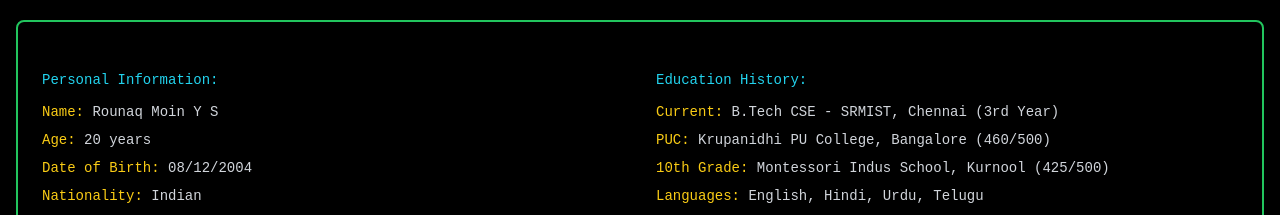
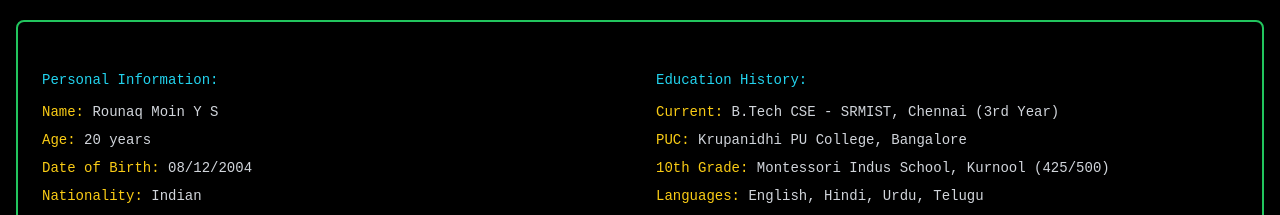
Before and after one commit to rounaq-moin/RounaqMoin, a React (Create React App) app: page / in a window 1280 px wide. Shown: the part 2020-2235 px from the top of the page. Built offline with nearby package versions, Linux system fonts and the light colour scheme.

Commit message:
Update About.js

```diff
--- a/src/components/About.js
+++ b/src/components/About.js
@@ -261,7 +261,7 @@ const About = () => {
                  <h4 className="text-cyan-400 mb-3">Education History:</h4>
                  <ul className="text-gray-300 space-y-2">
                    <li><span className="text-yellow-400">Current:</span> B.Tech CSE - SRMIST, Chennai (3rd Year)</li>
-                   <li><span className="text-yellow-400">PUC:</span> Krupanidhi PU College, Bangalore (460/500)</li>
+                   <li><span className="text-yellow-400">PUC:</span> Krupanidhi PU College, Bangalore</li>
                    <li><span className="text-yellow-400">10th Grade:</span> Montessori Indus School, Kurnool (425/500)</li>
                    <li><span className="text-yellow-400">Languages:</span> English, Hindi, Urdu, Telugu</li>
                  </ul>
```
